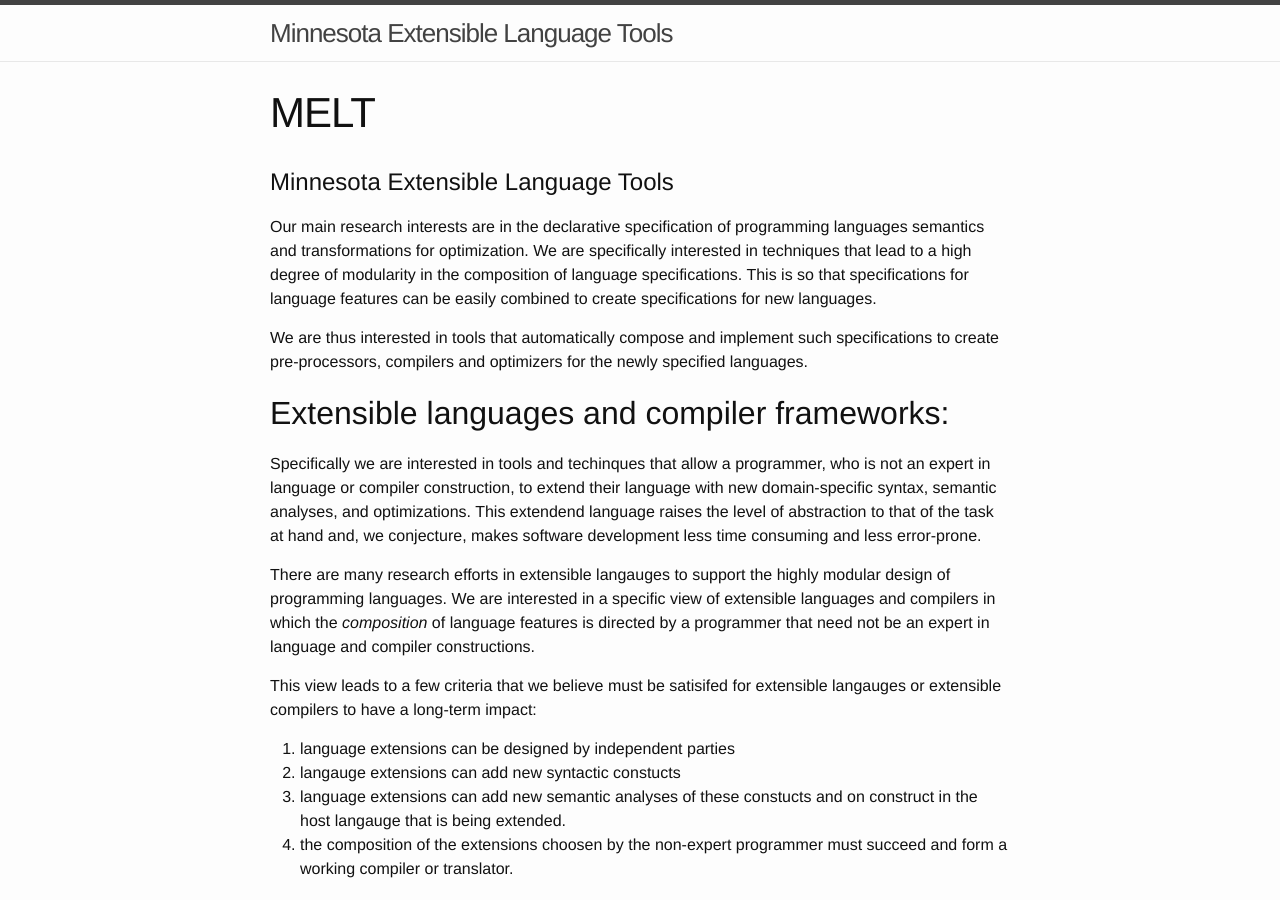
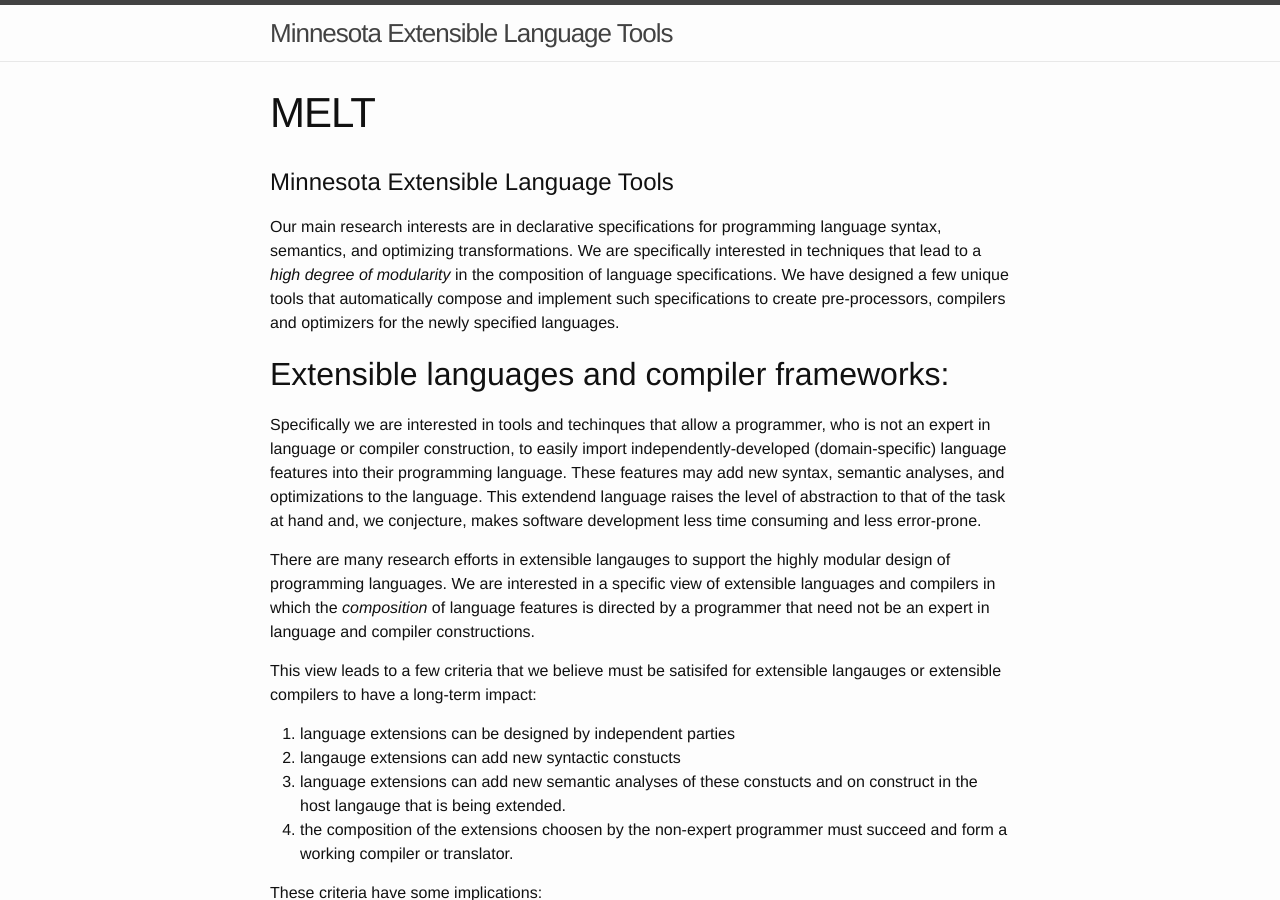
Before and after one commit to melt-umn/melt-website, a Jekyll site: the page built from index.md, in a window 1280 px wide and 900 px high. Built offline with Jekyll 4.4.1, drawn with Linux system fonts in a browser that asks for light colours.

Commit message:
tweaking some wording

```diff
--- a/index.md
+++ b/index.md
@@ -5,26 +5,25 @@
 
 # Minnesota Extensible Language Tools
 
-Our main research interests are in the declarative specification of
-programming languages semantics and transformations for
-optimization. We are specifically interested in techniques that lead
-to a high degree of modularity in the composition of language
-specifications. This is so that specifications for language features
-can be easily combined to create specifications for new languages.
-
-We
-are thus interested in tools that automatically compose and implement
-such specifications to create pre-processors, compilers and optimizers
-for the newly specified languages.
+Our main research interests are in declarative specifications for
+programming language syntax, semantics, and optimizing
+transformations.  We are specifically interested in techniques that
+lead to a *high degree of modularity* in the composition of language
+specifications.  We have designed a few unique tools that
+automatically compose and implement such specifications to create
+pre-processors, compilers and optimizers for the newly specified
+languages.
 
 ## Extensible languages and compiler frameworks:
 
 Specifically we are interested in tools and techinques that allow a
 programmer, who is not an expert in language or compiler construction,
-to extend their language with new domain-specific syntax, semantic
-analyses, and optimizations.  This extendend language raises the level
-of abstraction to that of the task at hand and, we conjecture, makes
-software development less time consuming and less error-prone.
+to easily import independently-developed (domain-specific) language
+features into their programming language.  These features may add new
+syntax, semantic analyses, and optimizations to the language.  This
+extendend language raises the level of abstraction to that of the task
+at hand and, we conjecture, makes software development less time
+consuming and less error-prone.
 
 There are many research efforts in extensible langauges to support the
 highly modular design of programming languages.  We are interested in
```
